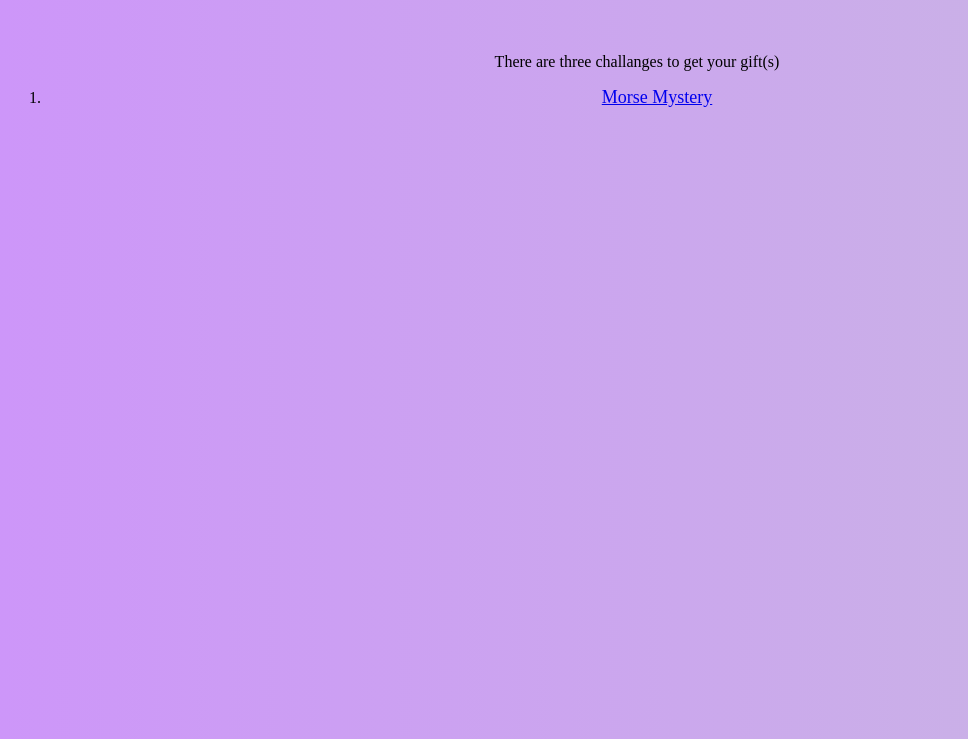
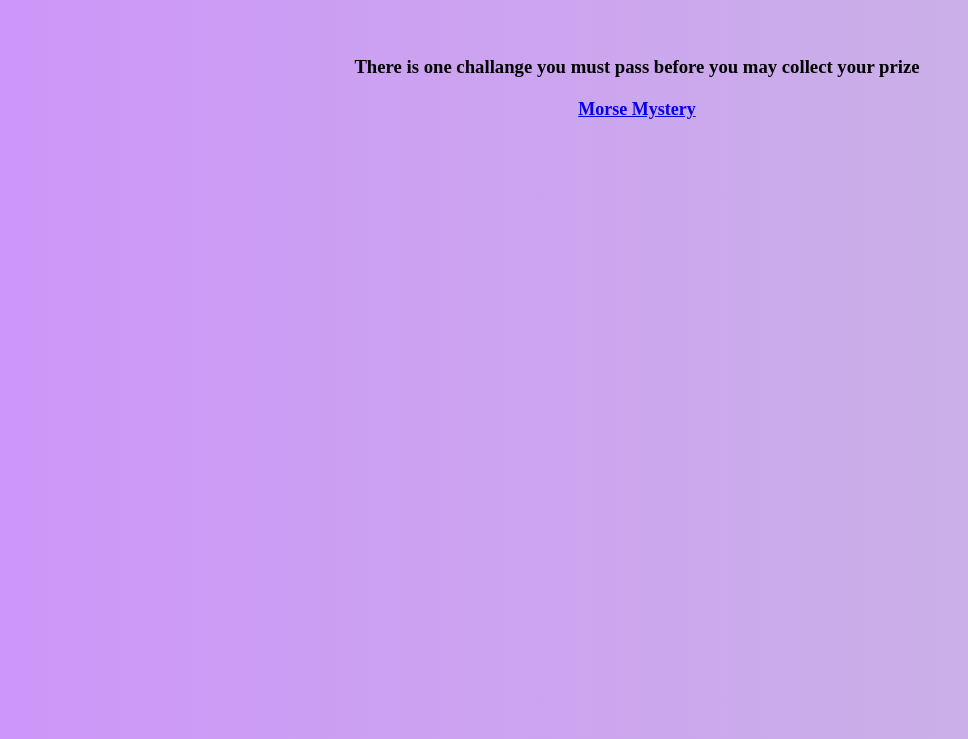
Before and after one commit to montematico/montematico.github.io, a plain HTML site: page index.html in a window 1280 px wide. Shown: the part 61-800 px from the top of the page, without its empty margins (3-971 px from the left). Drawn offline with Linux system fonts and the light colour scheme.

Commit message:
Update index.html

```diff
--- a/index.html
+++ b/index.html
@@ -9,10 +9,8 @@
 <body>
 <h1>Hey Inti, Good to see you've found my page!</h1>
 <br>
-<p> There are three challanges to get your gift(s)</p>
-<ol>
-    <li><a class='large' href='MorseMystery.html'>Morse Mystery</a></li>
-</ol>
+<h3>There is one challange you must pass before you may collect your prize</h3>
+<h4><a class='large' href='MorseMystery.html'>Morse Mystery</a></h4>
 
 </body>
 </html>
```
